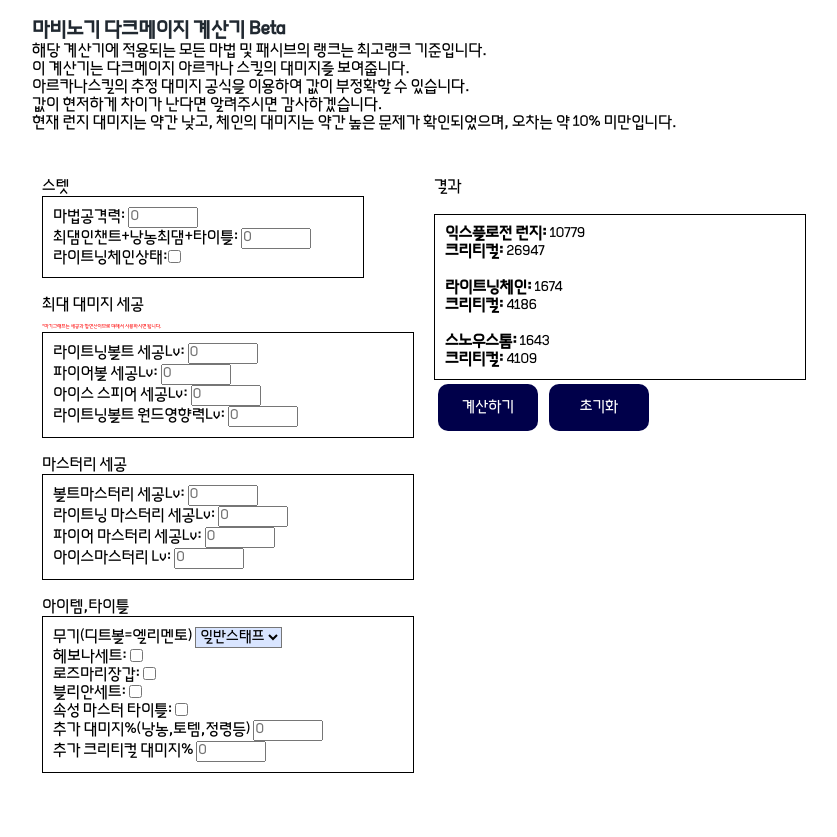
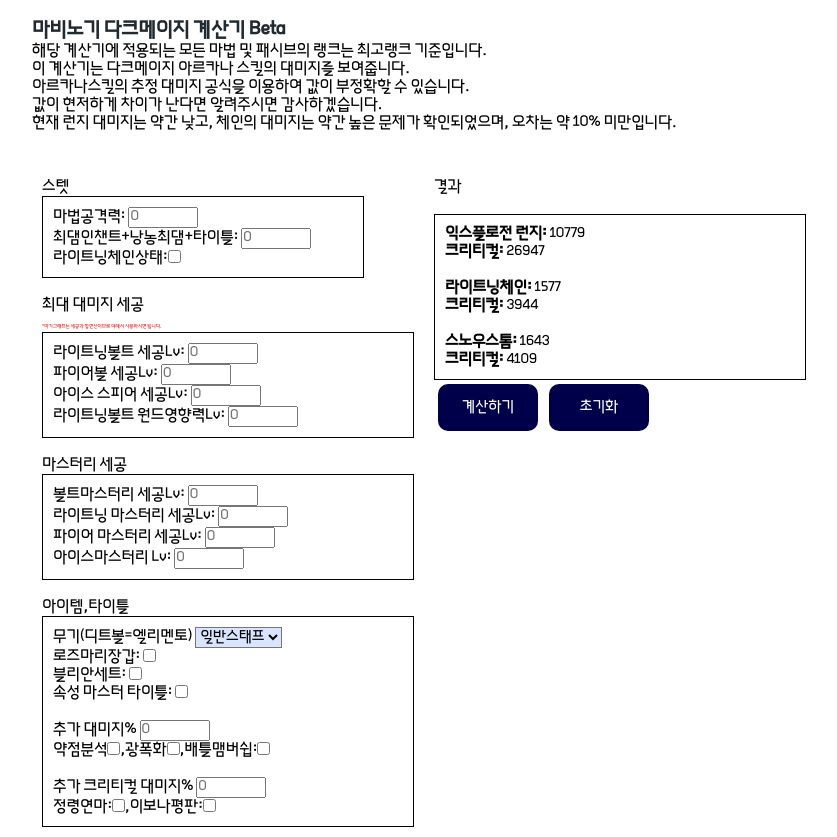
Before and after one commit to temiy7/cal, a plain HTML site: page 다크메이지.html in a window 1280 px wide. Both pictures are taken after a click on the button "계산하기". Shown: the whole page, without its empty margins (68-905 px from the left). Before the commit the page ends 800 px from the top, so only its background shows below. Drawn offline with Linux system fonts and the light colour scheme.

Commit message:
아르카나 최종

```diff
--- a/script/계산.js
+++ b/script/계산.js
@@ -95,7 +95,7 @@
     //계산식
 
     var res1; //라볼트 대미지
-    res1 = (180 + 0.6 * v1 + 0.44 * v2 + 2.5 * v3 + (7 + 0.75 * v31) * v30_1) * (1 + 1.5 + 0.3 + 0.01 * v12 + 0.005 * v14 + (v18 / 100)) * v30_2;
+    res1 = (180 + 0.6 * v1 + 0.44 * v2 + 2.5 * v3 + (7 + 0.75 * v31) ) * (1 + 1.5 + 0.3 + 0.01 * v12 + 0.005 * v14 + (v18 / 100)) * v30_2;
     document.getElementById("res1").value = Math.floor(res1);
 
     var res1_1; //라볼트 최종비
--- a/script/다크메이지.js
+++ b/script/다크메이지.js
@@ -6,7 +6,7 @@
     var v2 = Number(document.getElementById("v2").value); // 최댐인챈트
     //마법최댐
     var v3 = Number(document.getElementById("v3").value); // 라볼트최댐
-    var v4 = $('input[name="v4"]').is(':checked') ? parseFloat($('input[name="v4"]').val()) : 1; //라체상채
+    var v4 = $('input[name="v4"]').is(':checked') ? parseFloat($('input[name="v4"]').val()) : 1; //라체상태
 
     var v7 = Number(document.getElementById("v7").value); // 파이어볼최댐
     var v8 = Number(document.getElementById("v8").value); // 아습최댐
@@ -18,8 +18,6 @@
 
 
     //아이템 타이틀
-    var v26 = $('input[name="v26"]').is(':checked') ? parseFloat($('input[name="v26"]').val()) : 0; // 헤보나로브
-
 
     var v27 = $('input[name="v27"]').is(':checked') ? parseFloat($('input[name="v27"]').val()) : 0; //로즈마리장
 
@@ -27,6 +25,12 @@
 
 
     var v29 = Number(document.getElementById("v29").value); //추댐
+    var v29_1 =$('input[name="v29_1"]').is(':checked') ? parseFloat($('input[name="v29_1"]').val()) : 0; //약분
+    var v29_2 = $('input[name="v29_2"]').is(':checked') ? parseFloat($('input[name="v29_2"]').val()) : 0; //광폭
+    var v29_3 =$('input[name="v29_3"]').is(':checked') ? parseFloat($('input[name="v29_3"]').val()) : 0; //배맴
+
+
+
     var v30 = $("#v30 option:selected").attr('value'); //아르카나 추댐
     var v30_1 = $("#v30 option:selected").attr('value1'); // 속성 중마 추댐
     var v30_2 = $("#v30 option:selected").attr('value2'); // 원드영향력
@@ -35,35 +39,38 @@
     var v31 = Number(document.getElementById("v31").value); //라이트닝원드영향력
 
     var v32 = Number(document.getElementById("v32").value); //추가크리대미지
+    var v32_1 = $('input[name="v32_1"]').is(':checked') ? parseFloat($('input[name="v32_1"]').val()) : 0; //정령연마
+    var v32_2 = $('input[name="v32_2"]').is(':checked') ? parseFloat($('input[name="v32_2"]').val()) : 0; //이보나
 
-    var v33 = $('input[name="v33"]').is(':checked') ? parseFloat($('input[name="v33"]').val()) : 0; //로즈마리장갑
+
+    var v33 = $('input[name="v33"]').is(':checked') ? parseFloat($('input[name="v33"]').val()) : 0; //속성타이틀
 
 
     //계산식
 
     var res1; //런지
-    res1 = ((6000 + v1 * 100) * (1 + 0.15 + 0.005 * v15 + 0.15 * v28) + ((2760 + 21 * v1 + 0.5 * v2 + 15 * v7) * (1 + 0.15 + 0.005 * v15 + 0.1 * v33 + 0.15 * v28)) * v30_1) * v30 * (1 + v29 / 100) * v4;
+    res1 = ((6000 + v1 * 100) * (1 + 0.15 + 0.005 * v15 + 0.15 * v28) + ((2760 + 21 * v1 + 0.5 * v2 + 15 * v7) * (1 + 0.15 + 0.005 * v15 + 0.1 * v33 + 0.15 * v28)) * v30_1) * v30 * (1 + (v29+v29_1+v29_2+v29_3 )/ 100) * v4;
     document.getElementById("res1").value = Math.floor(res1);
 
     var res1_1; // 런지 크리
-    res1_1 = res1 * (2.5 + v32 / 100)
+    res1_1 = res1 * (2.5 + (v32+v32_1+v32_2)/ 100)
     document.getElementById("res1_1").value = Math.floor(res1_1);
 
     var res2; //체인
-    res2 = ((800 + v1 * 11) * (1 + 0.15 + 0.005 * v14 + 0.15 * v28) + ((180 + 0.6 * v1 + 0.44 * v2 + 2.5 * v3 + (7 + 0.75 * v31) * 5 * v30_2) * 1.28 * (1 + 1.5 + 0.3 + 0.01 * v12 + 0.005 * v14 + 0.1 * v33 + 0.15 * v26 + 0.15 * v28))) * v30 * (1 + v29 / 100);
+    res2 = ((800 + v1 * 11) * (1 + 0.15 + 0.005 * v14 + 0.15 * v28) + ((180 + 0.6 * v1 + 0.44 * v2 + 2.5 * v3 + (7 + 0.75 * v31) * v30_2) *1.1* (1 + 1.5 + 0.3 + 0.01 * v12 + 0.005 * v14 +  0.15 * v28 +0.1*v33))) * v30 * (1 + (v29+v29_1+v29_2+v29_3 )/ 100);
     document.getElementById("res2").value = Math.floor(res2);
 
     var res2_1; //체인크리
-    res2_1 = res2 * (2.5 + v32 / 100)
+    res2_1 = res2 * (2.5 +  (v32+v32_1+v32_2)/ 100)
     document.getElementById("res2_1").value = Math.floor(res2_1);
 
 
     var res3; //스톰
-    res3 = ((1000 + v1 * 17) * (1 + 0.15 + 0.005 * v16 + 0.15 * v28+0.15*v27) + ((336 + 2.3 * v1 + 0.1 * v2 + 5 * v8) * (1 + 0.15 + 0.005 * v16 + 0.15 * v27 + 0.1 * v33 + 0.15 * v28) * v30_1)) * v30 * (1 + v29 / 100);
+    res3 = ((1000 + v1 * 17) * (1 + 0.15 + 0.005 * v16 + 0.15 * v28+0.15*v27) + ((336 + 2.3 * v1 + 0.1 * v2 + 5 * v8) * (1 + 0.15 + 0.005 * v16 + 0.15 * v27 + 0.1 * v33 + 0.15 * v28) * v30_1)) * v30 * (1 + (v29+v29_1+v29_2+v29_3 )/ 100);
     document.getElementById("res3").value = Math.floor(res3);
 
     var res3_1//스톰크리
-    res3_1 = res3 * (2.5 + v32 / 100)
+    res3_1 = res3 * (2.5 +  (v32+v32_1+v32_2)/ 100)
     document.getElementById("res3_1").value = Math.floor(res3_1);
 
 
--- a/다크메이지.html
+++ b/다크메이지.html
@@ -114,8 +114,6 @@
                 <option value="1.07" value1="1.15" value2="0">인퀴지터</option>
             </select><br>
 
-            헤보나세트:
-            <input type="checkbox" name="v26" value=1><br>
 
             로즈마리장갑:
             <input type="checkbox" name="v27" value=1><br>
@@ -125,13 +123,16 @@
 
 
             속성 마스터 타이틀:
-            <input type="checkbox" name="v33" value=1><br>
+            <input type="checkbox" name="v33" value=1><br><br>
 
 
-            추가 대미지%(낭농,토템,정령등)
+            추가 대미지%
             <input type="text" id="v29" size="5" placeholder="0"><br>
+            약점분석<input type="checkbox" name="v29_1" value=10>,광폭화<input type="checkbox" name="v29_2" value=10>,배틀맴버쉽:<input type="checkbox" name="v29_3" value=1> <br><br>
+
             추가 크리티컬 대미지%
-            <input type="text" id="v32" size="5" placeholder="0">
+            <input type="text" id="v32" size="5" placeholder="0"><br>
+            정령연마:<input type="checkbox" name="v32_1" value=15>,이보나평판:<input type="checkbox" name="v32_2" value=10><br>
 
 
         </div>
```
Also changed, not shown: 볼조 대미지 계산기v4.html (+2 -2 lines), 볼조장비.html (+6 -6 lines).
